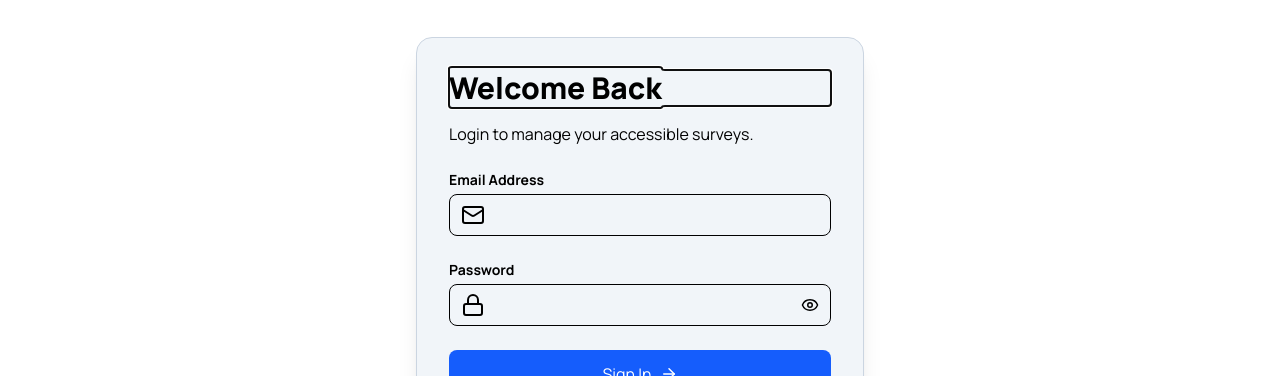
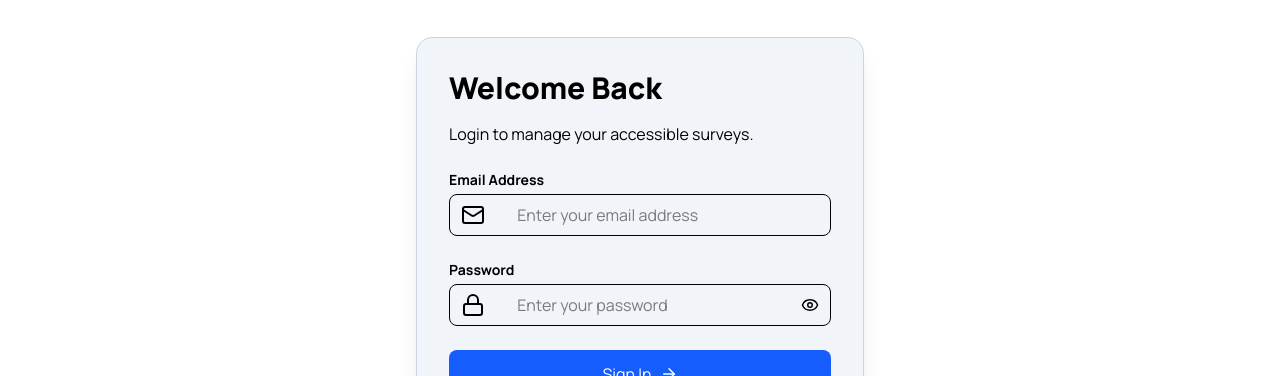
Before and after one commit to Sarmad-jsdev/Access-Form-Project, a React (Vite) app in the folder frontEnd/: page /Login in a window 1280 px wide. Shown: the part 209-585 px from the top of the page. Built offline with nearby package versions, Linux system fonts and the light colour scheme; no server answers.

Commit message:
Adjust input field styles and placeholders
Updated padding and placeholder text in input fields.

```diff
--- a/frontEnd/src/pages/Login.jsx
+++ b/frontEnd/src/pages/Login.jsx
@@ -122,7 +122,6 @@ const Login = () => {
           {/* HEADING */}
           <h1
             ref={headingRef}
-            tabIndex="-1"
             className="text-3xl font-extrabold mb-4"
           >
             Welcome Back
@@ -168,7 +167,8 @@ const Login = () => {
                   onChange={(e) =>
                     handleChange("email", e.target.value)
                   }
-                  className="w-full pl-10 pr-4 py-2 border rounded-lg"
+                  className="w-full pl-16 pr-8 py-2 border rounded-lg"
+                  placeholder=" Enter your email address"
                 />
               </div>
 
@@ -194,7 +194,8 @@ const Login = () => {
                   onChange={(e) =>
                     handleChange("password", e.target.value)
                   }
-                  className="w-full pl-10 pr-10 py-2 border rounded-lg"
+                  className="w-full pl-16 pr-10 py-2 border rounded-lg"
+                  placeholder=" Enter your password"
                 />
 
                 <button
```
